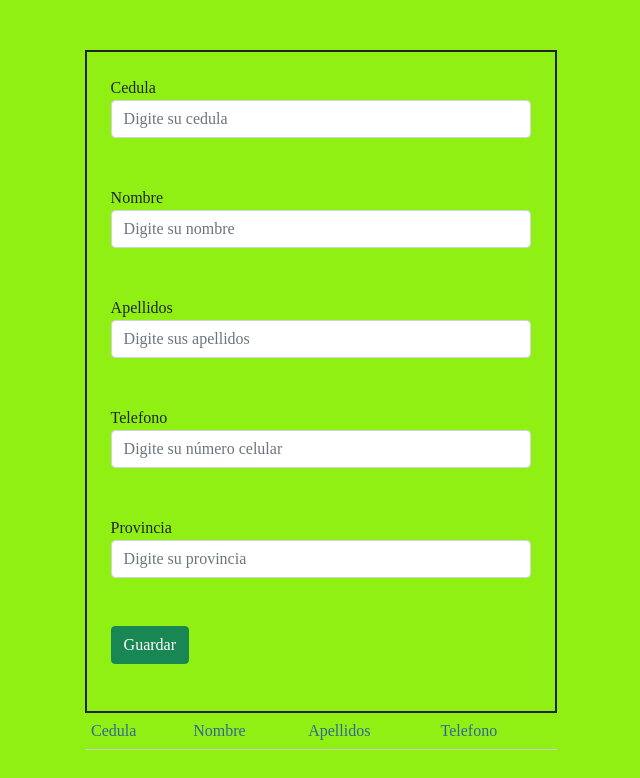
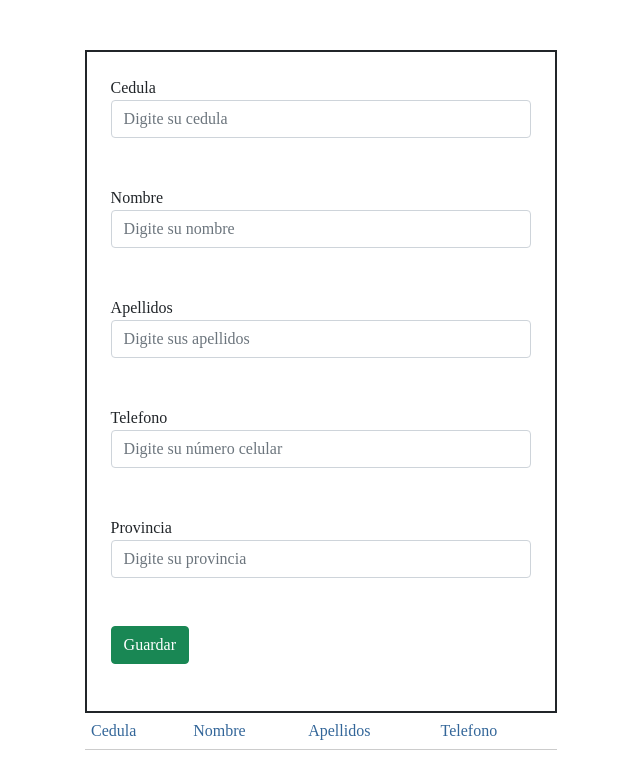
Before and after one commit to Sebasflox/Sitio-Web-Calculadora-Salarial, a plain HTML site: page agenda.html in a window 1280 px wide. Shown: the whole page, without its empty margins (319-959 px from the left). Drawn offline with nearby package versions, Linux system fonts and the light colour scheme; a web font is replaced by a local one.

Commit message:
corrección background

```diff
--- a/css/estilos2.css
+++ b/css/estilos2.css
@@ -6,10 +6,7 @@
 *{
 	font-family: sofadi;
 }
-body{
-	background-image: url(../img/bg2.png);
-	background-color: #90f013;
-}
+
 
 .a,.b,.c{
 	margin: 0 auto;
```
